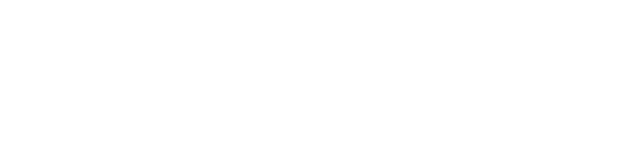
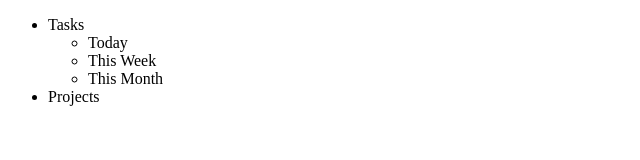
Before and after one commit to prabinbastakoti/Task-Manager, a plain HTML site: page index.html in a window 1280 px wide. Shown: the whole page, without its empty margins (0-640 px from the left). Drawn offline with Linux system fonts and the light colour scheme.

Commit message:
Rename TaskManager

```diff
--- a/index.html
+++ b/index.html
@@ -3,7 +3,24 @@
   <head>
     <meta charset="UTF-8" />
     <meta name="viewport" content="width=device-width, initial-scale=1.0" />
-    <title>To - Do - List</title>
+    <title>Task Manager</title>
   <script defer src="bundle379e7d5d1f2a51747ad5.js"></script></head>
-  <body></body>
+  <body>
+    <header>
+      <nav>
+        <ul>
+          <li>
+            Tasks
+            <ul>
+              <li>Today</li>
+              <li>This Week</li>
+              <li>This Month</li>
+            </ul>
+          </li>
+          <li>Projects</li>
+        </ul>
+      </nav>
+    </header>
+    <div class="container"></div>
+  </body>
 </html>
```
